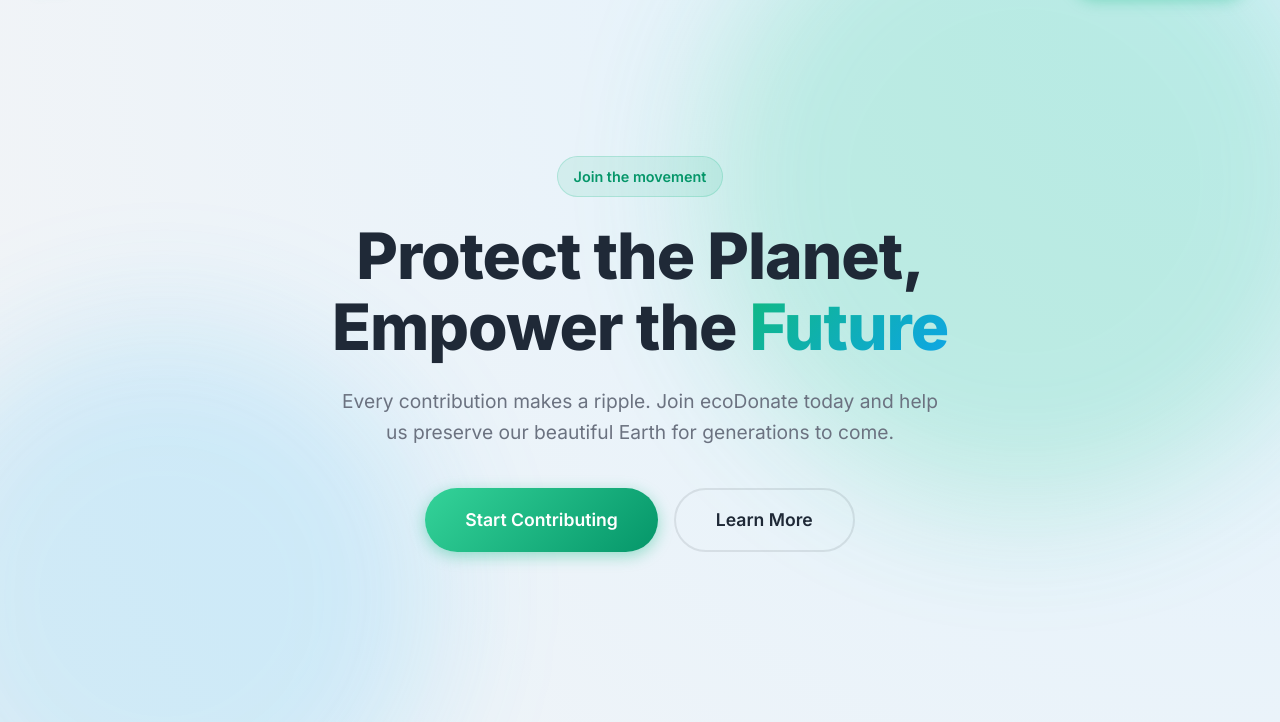
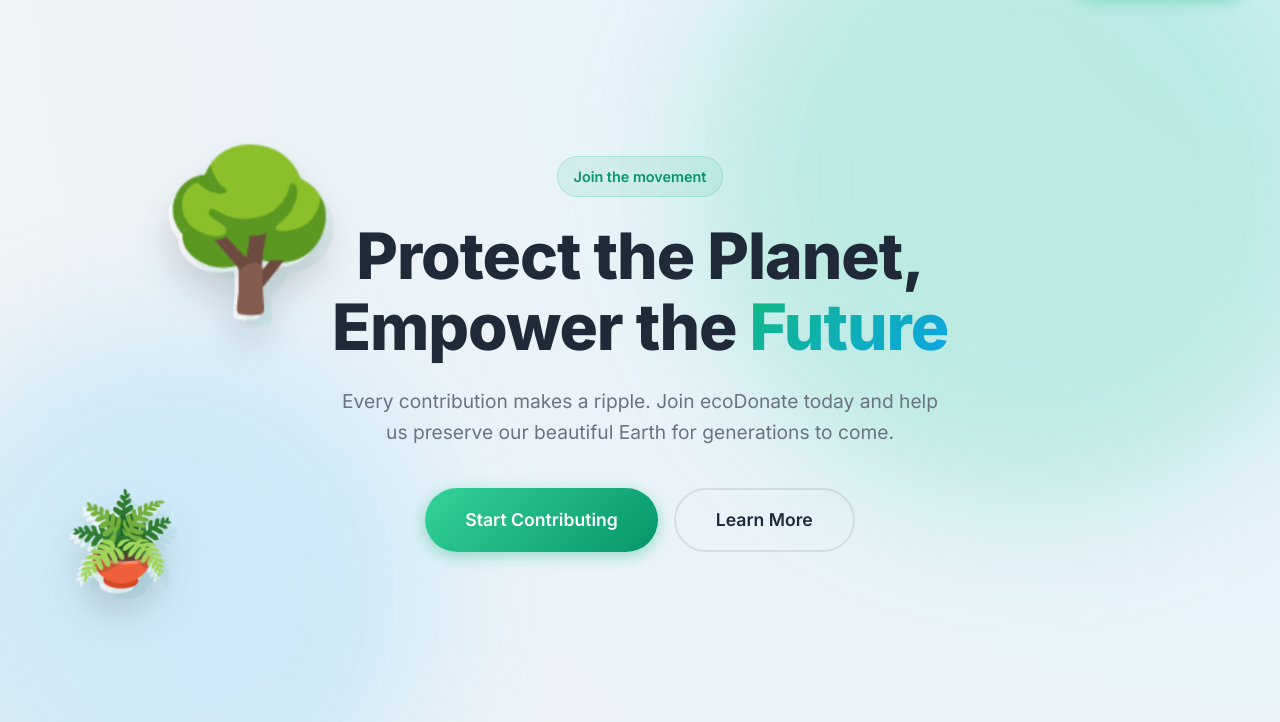
Before and after one commit to Azamatmasharipov707/birbalo, a plain HTML site: page index.html in a window 1280 px wide. Shown: the part 78-800 px from the top of the page. Drawn offline with Linux system fonts and the light colour scheme.

Commit message:
Comment on a line 77

```diff
--- a/index.html
+++ b/index.html
@@ -57,6 +57,12 @@
             <div class="blob blob-1"></div>
             <div class="blob blob-2"></div>
         </div>
+        <div class="hero-plant hero-plant-small" aria-hidden="true">
+            <span>🪴</span>
+        </div>
+        <div class="hero-plant hero-tree" aria-hidden="true">
+            <span>🌳</span>
+        </div>
         <div class="hero-content">
             <span class="badge">Join the movement</span>
             <h1>Protect the Planet, <br>Empower the <span class="gradient-text">Future</span></h1>
@@ -68,7 +74,7 @@
             </div>
         </div>
     </main>
-
+<!-- Ozgartirish -->
     <section class="supporters" id="supporters">
         <div class="supporters-container">
             <div class="supporters-heading">
--- a/style.css
+++ b/style.css
@@ -296,6 +296,58 @@ html {
     max-width: 800px;
 }
 
+.hero-plant {
+    position: absolute;
+    z-index: 2;
+    display: grid;
+    place-items: center;
+    pointer-events: none;
+    user-select: none;
+    transform-style: preserve-3d;
+    perspective: 600px;
+    filter: drop-shadow(0 22px 18px rgba(31, 41, 55, 0.18));
+}
+
+.hero-plant span {
+    display: block;
+    animation: plant-hover 4s ease-in-out infinite;
+    transform-origin: center bottom;
+    text-shadow:
+        8px 10px 0 rgba(5, 150, 105, 0.06),
+        -4px 5px 0 rgba(255, 255, 255, 0.65);
+}
+
+.hero-plant-small {
+    left: clamp(1.5rem, 5vw, 5.5rem);
+    bottom: 12%;
+}
+
+.hero-plant-small span {
+    font-size: clamp(4.5rem, 7vw, 7rem);
+    transform: rotateY(-12deg) rotateZ(-3deg);
+}
+
+.hero-tree {
+    left: clamp(7rem, 12vw, 12rem);
+    top: 24%;
+}
+
+.hero-tree span {
+    font-size: clamp(7rem, 12vw, 12rem);
+    animation-duration: 5.5s;
+    animation-delay: -1.2s;
+    transform: rotateY(10deg);
+}
+
+@keyframes plant-hover {
+    0%, 100% {
+        transform: translateY(0) rotateY(-8deg) rotateZ(-2deg);
+    }
+    50% {
+        transform: translateY(-18px) rotateY(8deg) rotateZ(2deg);
+    }
+}
+
 .badge {
     display: inline-block;
     padding: 0.5rem 1rem;
```
